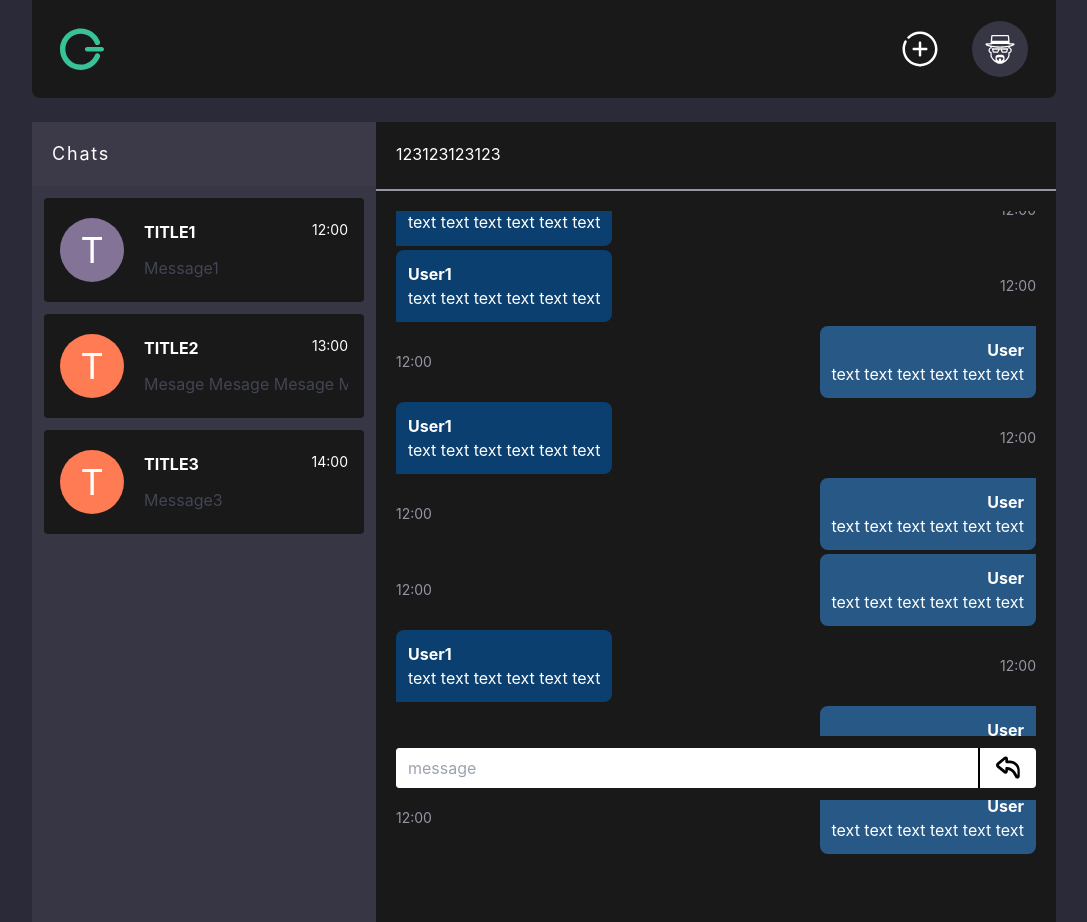
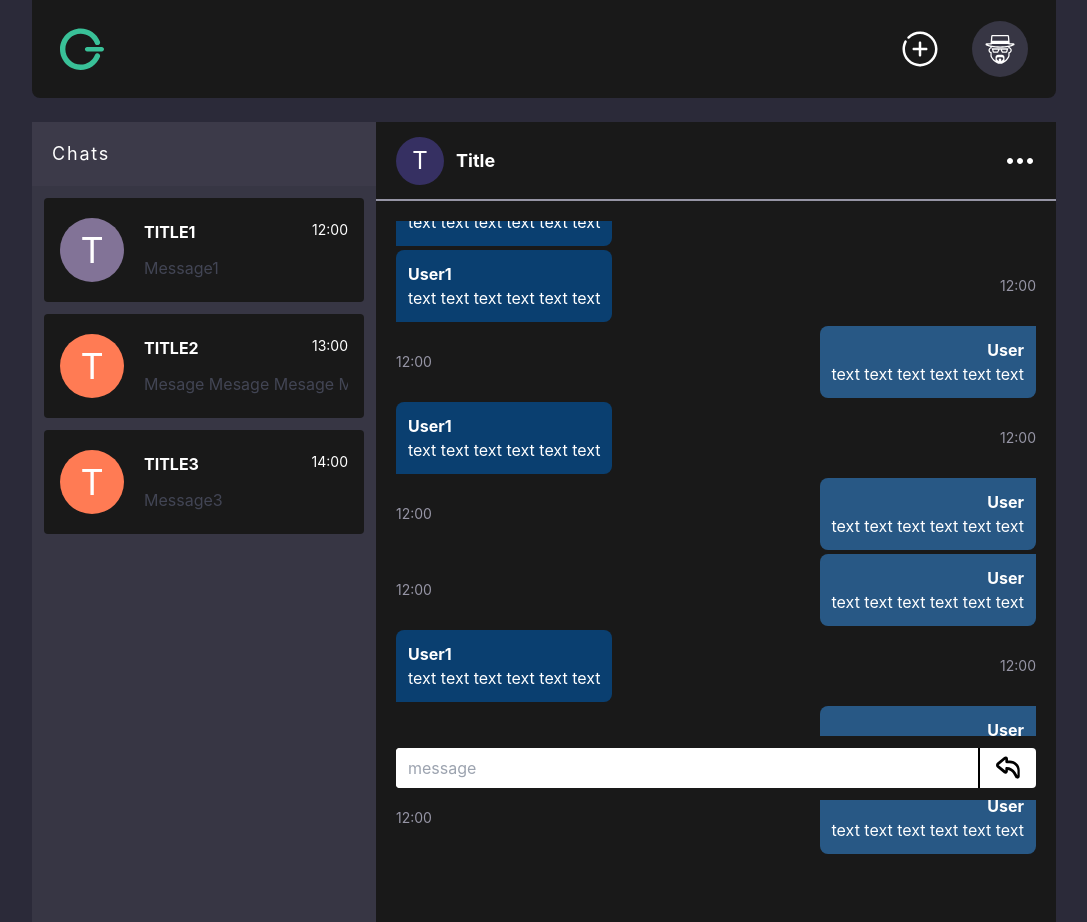
Before and after one commit to Rydeef/chat-front, a React (Create React App) app: page / in a window 1280 px wide. Shown: the whole page, without its empty margins (96-1183 px from the left). Built offline with nearby package versions, Linux system fonts and the light colour scheme.

Commit message:
creaate header chat

```diff
--- a/src/components/Avatar/index.tsx
+++ b/src/components/Avatar/index.tsx
@@ -3,7 +3,7 @@ import cn from 'classnames';
 import { AVATAR_SIZES } from './constants';
 import Img from './pict.jpg';
 
-interface IProps {
+interface Props {
   titleChat: string;
   color: string;
   size?: AVATAR_SIZES;
@@ -14,7 +14,7 @@ const getRandomColor = (arr: string[]) => {
   return arr[Math.round(Math.random() * arr.length)];
 };
 
-const Avatar: FC<IProps> = ({
+const Avatar: FC<Props> = ({
   titleChat,
   color,
   size = AVATAR_SIZES.S,
--- /dev/null
+++ b/src/components/Chat/HeaderChat.tsx
@@ -0,0 +1,23 @@
+import React, { FC } from 'react';
+import { ChatHeader } from '../../constants/types';
+import Avatar from '../Avatar';
+import { AVATAR_SIZES } from '../Avatar/constants';
+import { ReactComponent as SettingSVG } from '../../assets/dots.svg';
+
+interface Props {
+  chat: ChatHeader;
+}
+
+const HeaderChat: FC<Props> = ({ chat: { nameChat, color } }) => {
+  return (
+    <div className='h-full flex items-center justify-between'>
+      <div className='flex items-center justify-between'>
+        <Avatar titleChat={nameChat} color={color} size={AVATAR_SIZES.XS} />
+        <span className='pl-3 font-bold text-lg'>{nameChat}</span>
+      </div>
+      <SettingSVG className='cursor-pointer' />
+    </div>
+  );
+};
+
+export default HeaderChat;
--- a/src/components/Chat/index.tsx
+++ b/src/components/Chat/index.tsx
@@ -1,6 +1,7 @@
 import React, { useEffect, useRef } from 'react';
 import ChatInput from '../TextField/ChatInput';
 import MessageItem from '../MessageItem';
+import HeaderChat from './HeaderChat';
 
 interface Messages {
   id: string;
@@ -9,7 +10,22 @@ interface Messages {
   time: string;
 }
 
-const MOCK_MESSAGES: Messages[] = [
+interface ChatHeader {
+  color: string;
+  nameChat: string;
+}
+
+interface ChatObject {
+  chat: ChatHeader;
+  messages: Messages[];
+}
+
+const MOCK_MESSAGES: ChatObject = {
+  chat: {
+    color: 'bg-[#363062]',
+    nameChat: 'Title',
+  },
+  messages: [
     {
       id: '1',
       name: 'User',
@@ -82,7 +98,8 @@ const MOCK_MESSAGES: Messages[] = [
       messageText: 'text text text text text text',
       time: '12:00',
     },
-];
+  ],
+};
 
 const Chat = () => {
   const ref = useRef<HTMLDivElement>(null);
@@ -95,15 +112,20 @@ const Chat = () => {
 
   return (
     <div className='w-full h-[800px] flex flex-col bg-dark justify-end relative'>
-      <div className='w-full h-20 p-5 sticky border-b-2 border-gray-0 mb-5'>
-        123123123123
+      <div className='w-full h-28 px-5 sticky border-b-2 border-gray-0 mb-5'>
+        <HeaderChat chat={MOCK_MESSAGES.chat} />
       </div>
       <div className='overflow-y-auto px-5 '>
-        {MOCK_MESSAGES.map(({ id, name, messageText, time }, index) => (
-          <div key={id} ref={index === MOCK_MESSAGES.length - 1 ? ref : null}>
+        {MOCK_MESSAGES.messages.map(
+          ({ id, name, messageText, time }, index) => (
+            <div
+              key={id}
+              ref={index === MOCK_MESSAGES.messages.length - 1 ? ref : null}
+            >
               <MessageItem name={name} messageText={messageText} time={time} />
             </div>
-        ))}
+          )
+        )}
       </div>
       <div className='w-full h-16 bg-dark sticky bottom-0 flex justify-center px-5 py-3'>
         <ChatInput />
--- /dev/null
+++ b/src/constants/types.ts
@@ -0,0 +1,4 @@
+export interface ChatHeader {
+  color: string;
+  nameChat: string;
+}
```
Also changed, not shown: src/assets/dots.svg (added). Lines whose indentation alone changed are shown as unchanged.
